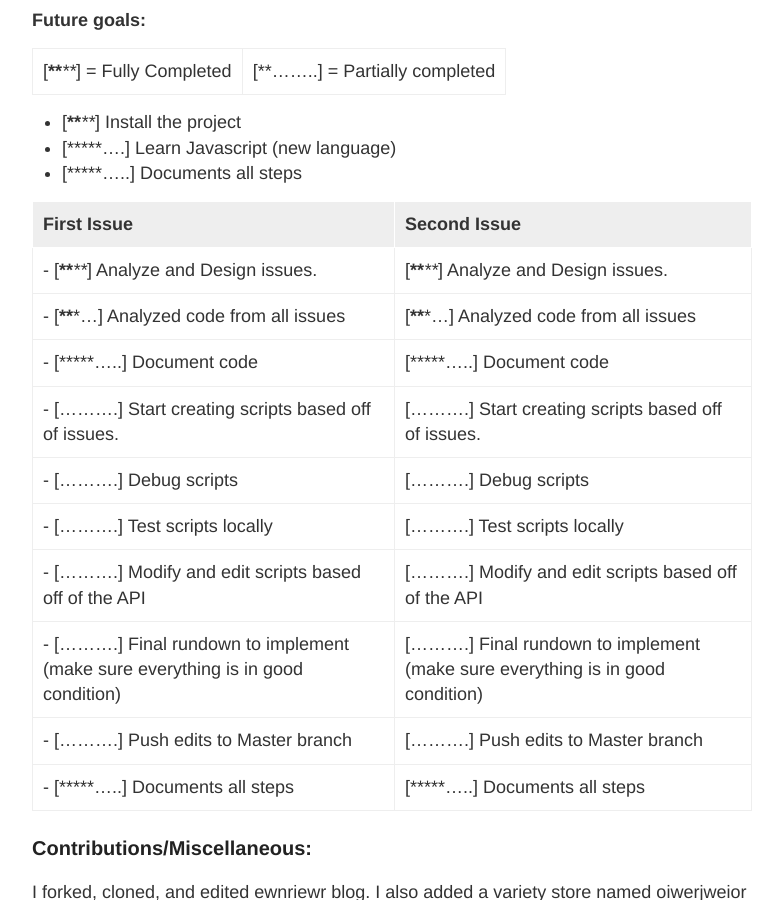
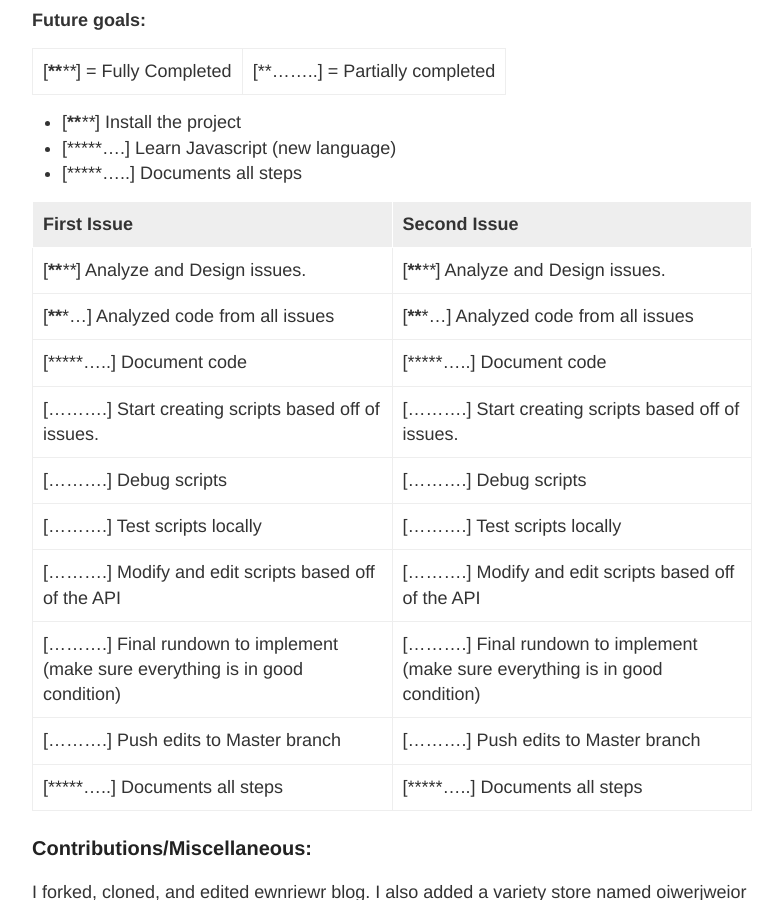
Before and after one commit to hunter-college-ossd-spr-2020/MarceloDamian-weekly, a Jekyll site: the page built from _posts/2020-03-29-week09.md, in a window 1280 px wide and 900 px high, scrolled down 2427 px. Shown: the whole window, without its empty margins (248-1031 px from the left). Built offline with Jekyll 4.4.1, drawn with Linux system fonts in a browser that asks for light colours.

```diff
--- a/_posts/2020-03-29-week09.md
+++ b/_posts/2020-03-29-week09.md
@@ -50,16 +50,16 @@ Issues| Analysis | Design/Ideas? |Pathway(s)/Scripts
 
 First Issue | Second Issue |
 |:---|:---|
-- [**********] Analyze and Design issues. | [**********] Analyze and Design issues.
-- [*******...] Analyzed code from all issues | [*******...] Analyzed code from all issues
-- [*****.....] Document code | [*****.....] Document code
-- [..........] Start creating scripts based off of issues. | [..........] Start creating scripts based off of issues.
-- [..........] Debug scripts | [..........] Debug scripts
-- [..........] Test scripts locally | [..........] Test scripts locally
-- [..........] Modify and edit scripts based off of the API | [..........] Modify and edit scripts based off of the API
-- [..........] Final rundown to implement (make sure everything is in good condition) | [..........] Final rundown to implement (make sure everything is in good condition)
-- [..........] Push edits to Master branch | [..........] Push edits to Master branch
-- [*****.....] Documents all steps | [*****.....] Documents all steps
+[**********] Analyze and Design issues. | [**********] Analyze and Design issues.
+[*******...] Analyzed code from all issues | [*******...] Analyzed code from all issues
+[*****.....] Document code | [*****.....] Document code
+[..........] Start creating scripts based off of issues. | [..........] Start creating scripts based off of issues.
+[..........] Debug scripts | [..........] Debug scripts
+[..........] Test scripts locally | [..........] Test scripts locally
+[..........] Modify and edit scripts based off of the API | [..........] Modify and edit scripts based off of the API
+[..........] Final rundown to implement (make sure everything is in good condition) | [..........] Final rundown to implement (make sure everything is in good condition)
+[..........] Push edits to Master branch | [..........] Push edits to Master branch
+[*****.....] Documents all steps | [*****.....] Documents all steps
 
 
 ### Contributions/Miscellaneous:
```
